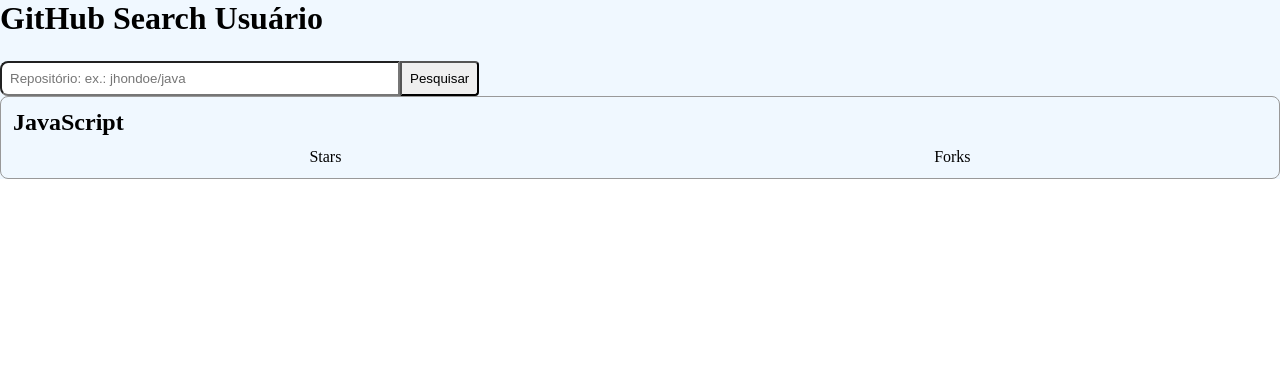
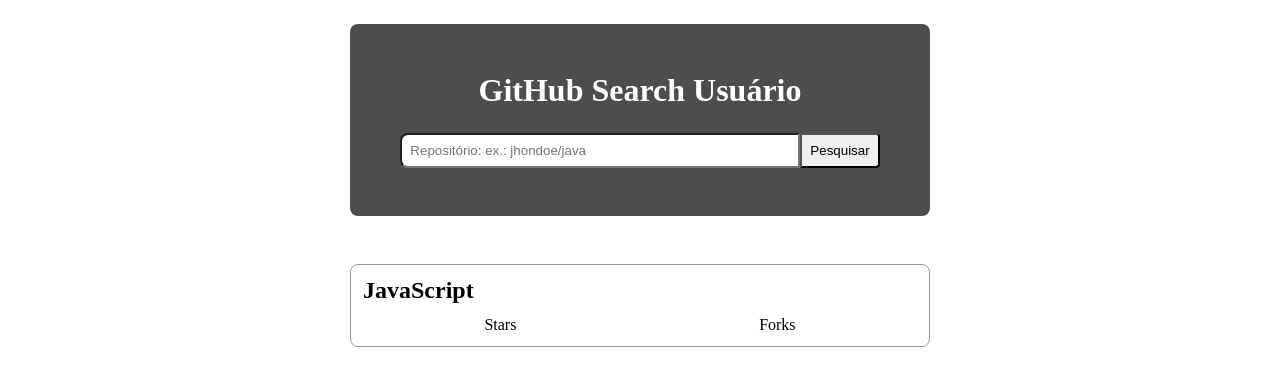
Before and after one commit to FranciscoMaik/GitHubSearchUser, a Next.js app: page / in a window 1280 px wide. Shown: the top 386 px of the page. Built offline with nearby package versions, Linux system fonts and the light colour scheme.

Commit message:
styles(styles): adicionando estilos para as paginas e estilo global

```diff
--- a/src/styles/GlobalStyles.ts
+++ b/src/styles/GlobalStyles.ts
@@ -6,4 +6,8 @@
         margin: 0;
         box-sizing: border-box;
     }
+
+    body{
+        flex: 1;
+    }
 `
--- a/src/styles/pages/Home.ts
+++ b/src/styles/pages/Home.ts
@@ -1,22 +1,29 @@
 import styled from 'styled-components';
 
 export const Container = styled.div`
-    flex: 1;
-    background-color: aliceblue;
+    display: flex;
+    flex-direction: column;
     align-items: center;
     justify-content: center;
 `;
 
 export const Head = styled.div`
-    flex: 1;
+    display: flex;
+    flex-direction: column;
+    padding: 48px;
+    width: 580px;
+    border-radius: 8px;
+    background: #4D4D4D;
     justify-content: center;
     align-items: center;
-    border-bottom-width: 1px solid #000000;
+    margin-bottom: 48px;
+    margin-top: 24px;
 `;
 
 export const Title = styled.p`
     font-weight: bold;
     font-size: xx-large;
+    color: #ffffff;
 `;
 
 export const DivHeadAlign = styled.div`
@@ -39,7 +46,9 @@
 `;
 
 export const Body = styled.div`
-    flex: 1;
-    justify-content: center;
-    align-items: center;
+    display: flex;
+    flex-direction: column;
+    width: 580px;
+    height: 480px;
+    overflow-y: auto;
 `;
```
